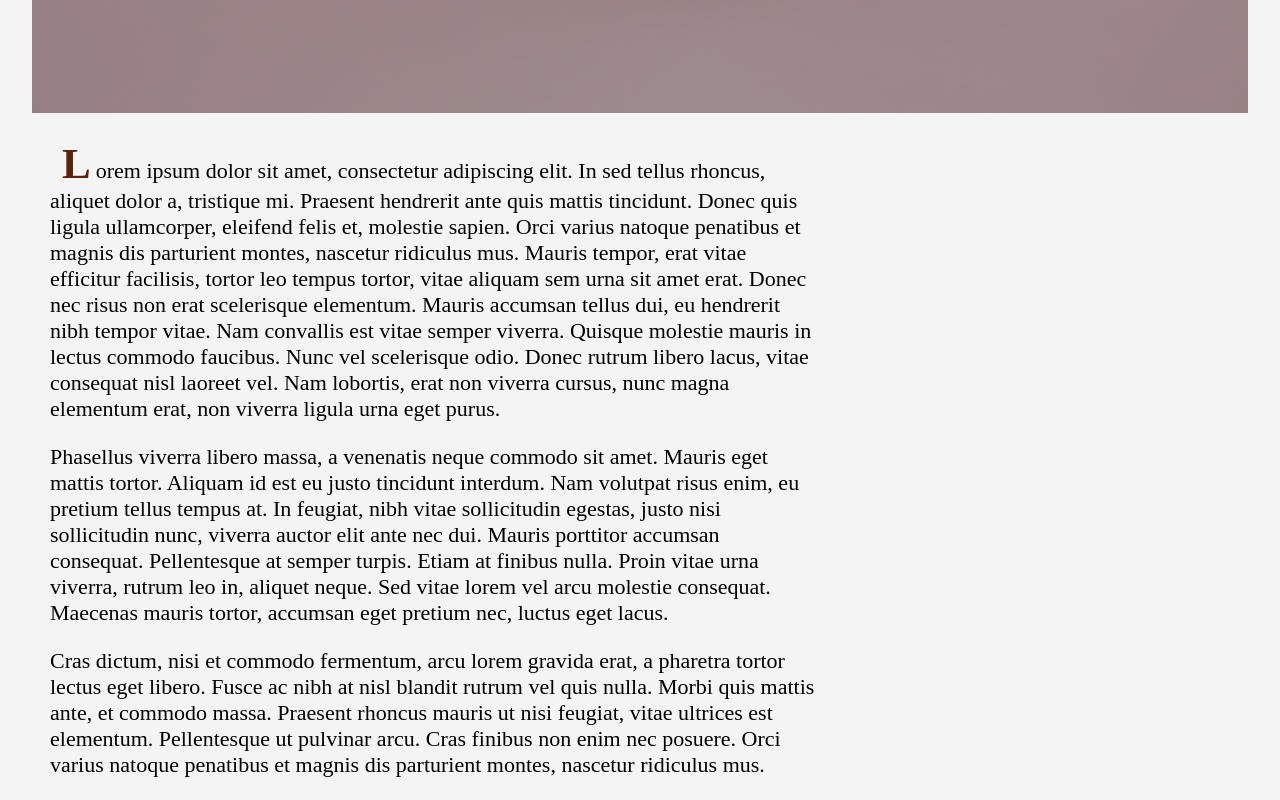
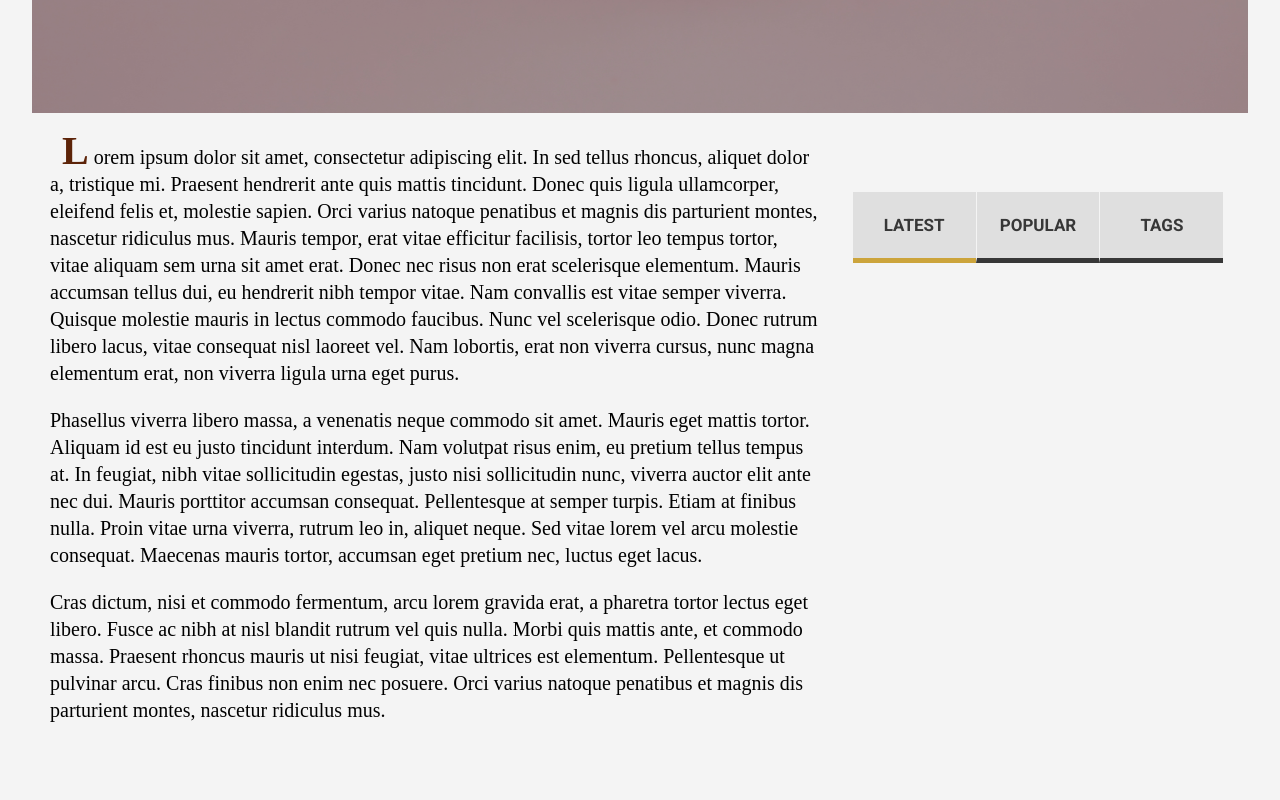
Before and after one commit to taihelsel/open-source-forum, a React (Create React App) app: page /posts/test in a window 1280 px wide. Shown: the part 879-1679 px from the top of the page. After the commit the page ends 1623 px from the top, so only its background shows below. Built offline with nearby package versions, Linux system fonts and the light colour scheme.

Commit message:
stubbed out sidebar explorer

```diff
--- a/src/App.css
+++ b/src/App.css
@@ -314,6 +314,7 @@ html,body,.App{
     text-align:center;
     overflow:hidden;
 }
+    /*Post Header*/
 .head-divider{
     width:100%;
     border-top:1px solid var(--whiteblue);
@@ -350,6 +351,7 @@ html,body,.App{
     text-transform:uppercase;
     user-select:none;
 }
+    /*Post Content*/
 #PostContent{
     width:60%;
     margin-left:50px;
@@ -357,17 +359,55 @@ html,body,.App{
     float:left;
 }
 .article-content{
-    font-size:22px;
+    font-size:20px;
     text-align: left;
-    line-height:25=7px;
+    line-height:27px;
     font-family: "Lobster", serif;
-    font-weight:400;
+    font-weight:200;
 }
 .first-paragraph::first-letter {
-    font-size:43px;
+    font-size:40px;
     margin-right:5px;
     margin-left:12px;
     font-weight:600;
     font-family: 'Lobster', serif;
     color:var(--red);
 }
+    /*Post Sidebar*/
+#PostSidebar{
+    width:30%;
+    float:right;
+    margin-right:50px;
+    margin-top:75px;
+}
+#explorer-nav{
+    width:100%;
+    overflow: hidden;
+}
+#explorer-nav ul{
+    width:100%;
+    list-style: none;
+    margin:0;
+    padding:0;
+    text-align:center;
+}
+#explorer-nav ul li{
+    display:inline-block;
+    padding:6% 0%;
+    width:32%;
+    border-bottom:5px solid var(--charcoal);
+    background-color:var(--gainsbro);
+    font-size:17px;
+    font-family: "Roboto", sans-serif;
+    cursor: pointer;
+    text-transform: uppercase;
+    font-weight: bolder;
+    color:var(--charcoal);
+}
+#explorer-nav ul li:nth-child(2){
+    border-left:1px solid var(--paper);
+    border-right:1px solid var(--paper);
+}
+#explorer-nav ul .selected{
+    border-bottom:5px solid var(--gold);
+}
--- /dev/null
+++ b/src/components/SinglePost/SideBar/ExplorerNav.js
@@ -0,0 +1,17 @@
+import React, { Component } from 'react';
+
+class ExplorerNav extends Component {
+  render() {
+    return (
+        <div id="explorer-nav">
+            <ul>
+                <li className="selected">Latest</li>
+                <li>Popular</li>
+                <li>Tags</li>
+            </ul>
+        </div>
+    );
+  }
+}
+
+export default ExplorerNav;
--- a/src/components/SinglePost/PostSidebar.js
+++ b/src/components/SinglePost/SideBar/PostSidebar.js
@@ -1,10 +1,11 @@
 import React, { Component } from 'react';
-
+/*ReactComponents*/
+import ExplorerNav from "./ExplorerNav.js";
 class PostSidebar extends Component {
   render() {
     return (
         <div id="PostSidebar">
-
+          <ExplorerNav />
         </div>
     );
   }
--- a/src/components/SinglePost/SinglePost.js
+++ b/src/components/SinglePost/SinglePost.js
@@ -4,6 +4,7 @@ import React, { Component } from 'react';
 import Header from ".././Header.js";
 import PostHead from "./PostHead.js";
 import PostContent from "./PostContent.js";
+import PostSidebar from "./SideBar/PostSidebar.js";
 class SinglePost extends Component {
   render() {
     return (
@@ -12,6 +13,7 @@ class SinglePost extends Component {
             <hr className="head-divider" />
             <PostHead />
             <PostContent />
+            <PostSidebar />
         </section>
     );
   }
```
